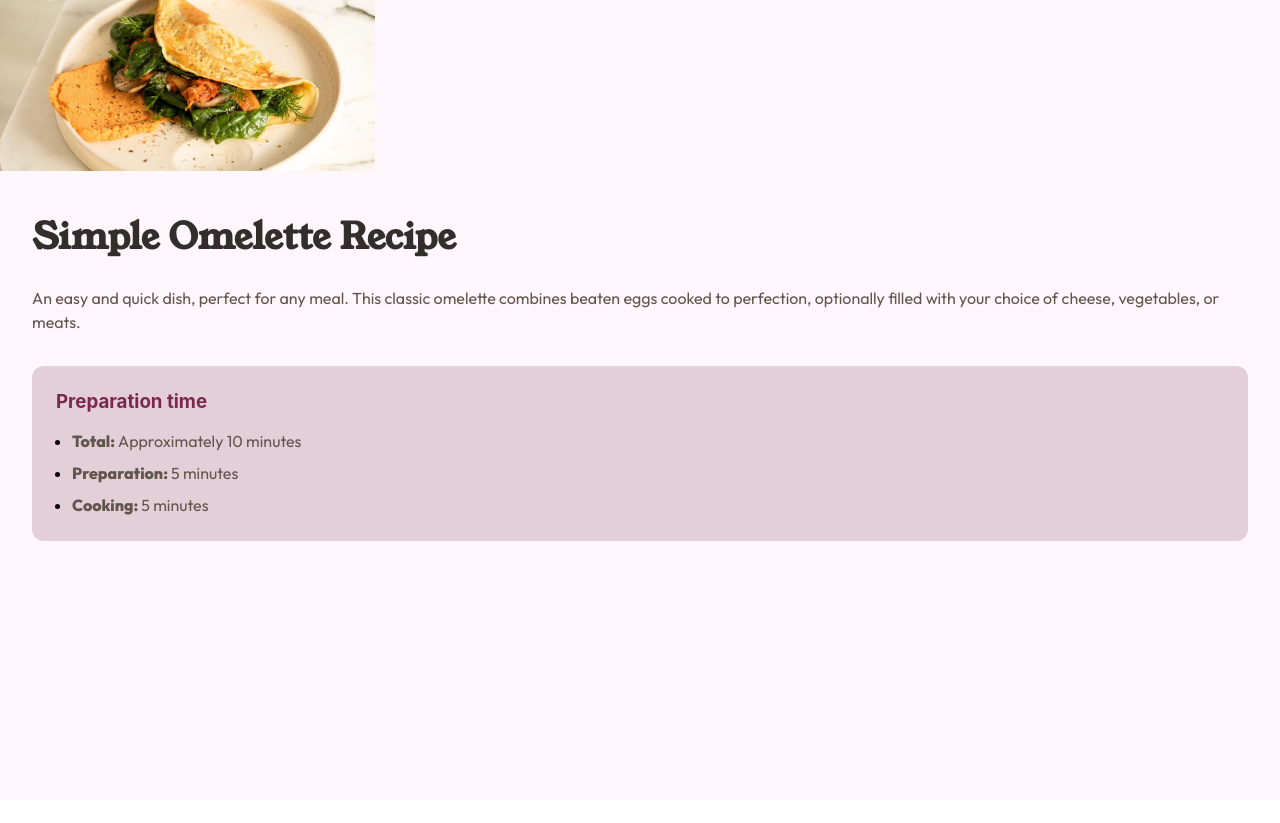
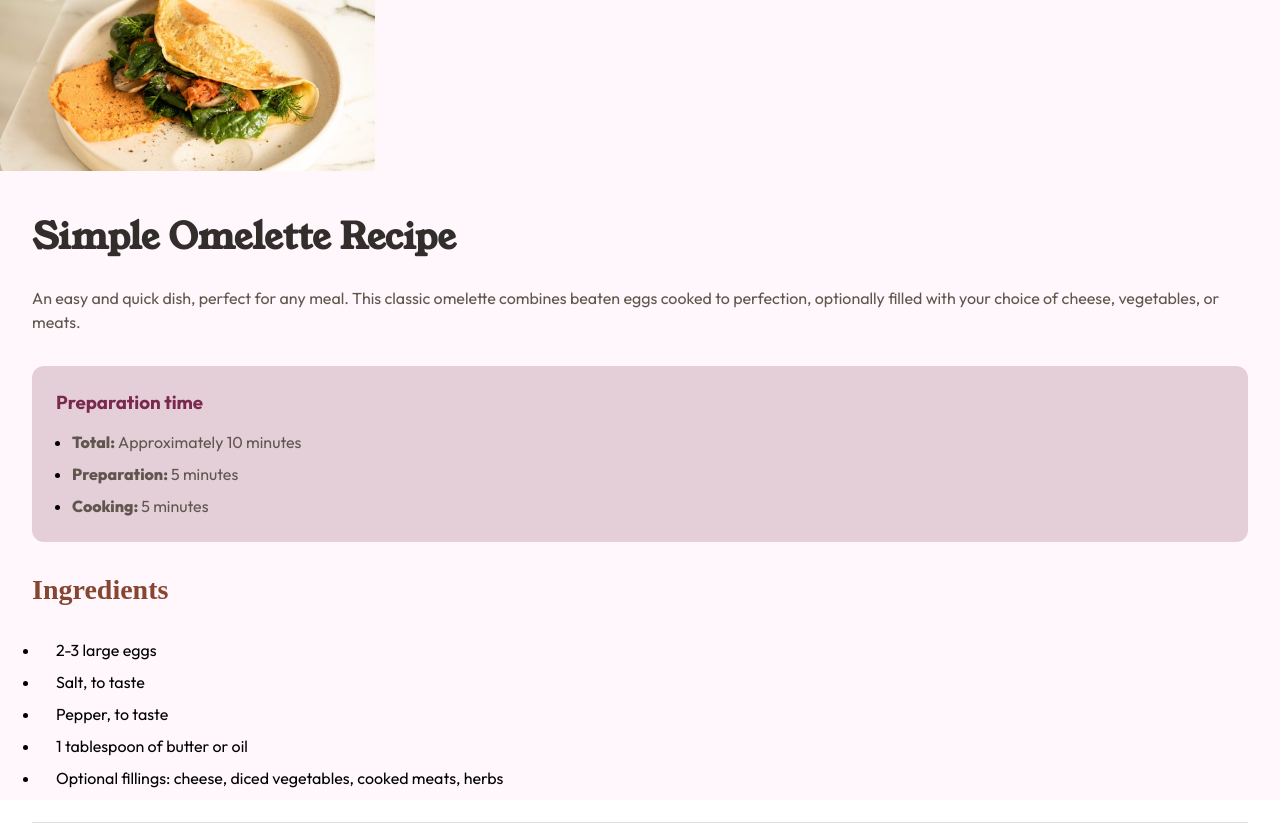
Before and after one commit to Oleksandr-Berd/recipe, a React (Create React App) app: page / in a window 1280 px wide. Before the commit the page ends 800 px from the top, so only its background shows below. Built offline with nearby package versions, Linux system fonts and the light colour scheme.

Commit message:
ingridients and instructions markup

```diff
--- a/src/App.tsx
+++ b/src/App.tsx
@@ -1,11 +1,13 @@
 import * as SC from "./AppStyled"
 import Hero from "./components/Hero/Hero";
+import Ingredients from "./components/Ingredients/Ingredients";
 import Preparation from "./components/Preparation/Preparation";
 function App() {
   return (
     <SC.AppCustom>
      <Hero/>
      <Preparation/>
+     <Ingredients/>
     </SC.AppCustom>
   );
 }
--- /dev/null
+++ b/src/components/Ingredients/Ingredients.tsx
@@ -0,0 +1,30 @@
+import * as SC from "./IngredientsStyled"
+
+const Ingredients:React.FC = () => {
+  return (
+    <SC.IngredientsCon>
+      <h3>Ingredients</h3>
+      <SC.IngredientsList>
+        <SC.IngredientItem>
+          <p>2-3 large eggs</p>
+        </SC.IngredientItem>
+        <SC.IngredientItem>
+          <p>Salt, to taste</p>
+        </SC.IngredientItem>
+        <SC.IngredientItem>
+          <p>Pepper, to taste</p>
+        </SC.IngredientItem>
+        <SC.IngredientItem>
+          <p>1 tablespoon of butter or oil</p>
+        </SC.IngredientItem>
+        <SC.IngredientItem>
+          <p>
+            Optional fillings: cheese, diced vegetables, cooked meats, herbs
+          </p>
+        </SC.IngredientItem>
+      </SC.IngredientsList>
+    </SC.IngredientsCon>
+  );
+};
+
+export default Ingredients;
--- /dev/null
+++ b/src/components/Ingredients/IngredientsStyled.ts
@@ -0,0 +1,38 @@
+import styled from "styled-components";
+
+export const IngredientsCon = styled.div`
+  margin-left: 32px;
+  margin-right: 32px;
+
+  padding-bottom: 32px;
+
+  border-bottom: 1px solid #e3ddd7;
+
+  & > h3 {
+    margin-bottom: 32px;
+
+    font-family: "young-sherif";
+    font-size: 28px;
+
+    color: #854632;
+  }
+`;
+
+export const IngredientsList = styled.ul`
+padding-left: 8px;
+  text-indent: 16px;
+
+  list-style-type: disc;
+`;
+
+export const IngredientItem = styled.li`
+
+font-family: "Outfit";
+font-size: 16px;
+line-height: 1.5;
+
+&:not(:last-child){
+    margin-bottom: 8px;
+}
+
+`
--- a/src/components/Preparation/PreparationStyled.ts
+++ b/src/components/Preparation/PreparationStyled.ts
@@ -7,6 +7,7 @@ export const PreparationCustom = styled.div`
   padding-bottom: 24px;
   margin-left: 32px;
   margin-right: 32px;
+  margin-bottom: 32px;
 
   background-color: rgb(122, 40, 78, 0.2);
 
@@ -15,6 +16,7 @@ export const PreparationCustom = styled.div`
   & > h3 {
     margin-bottom: 16px;
 
+    font-family: "Outfit";
     color: #7a284e;
   }
 `;
```
Also changed, not shown: src/components/Instructions/Instructions.tsx (added, +55 -0 lines).
